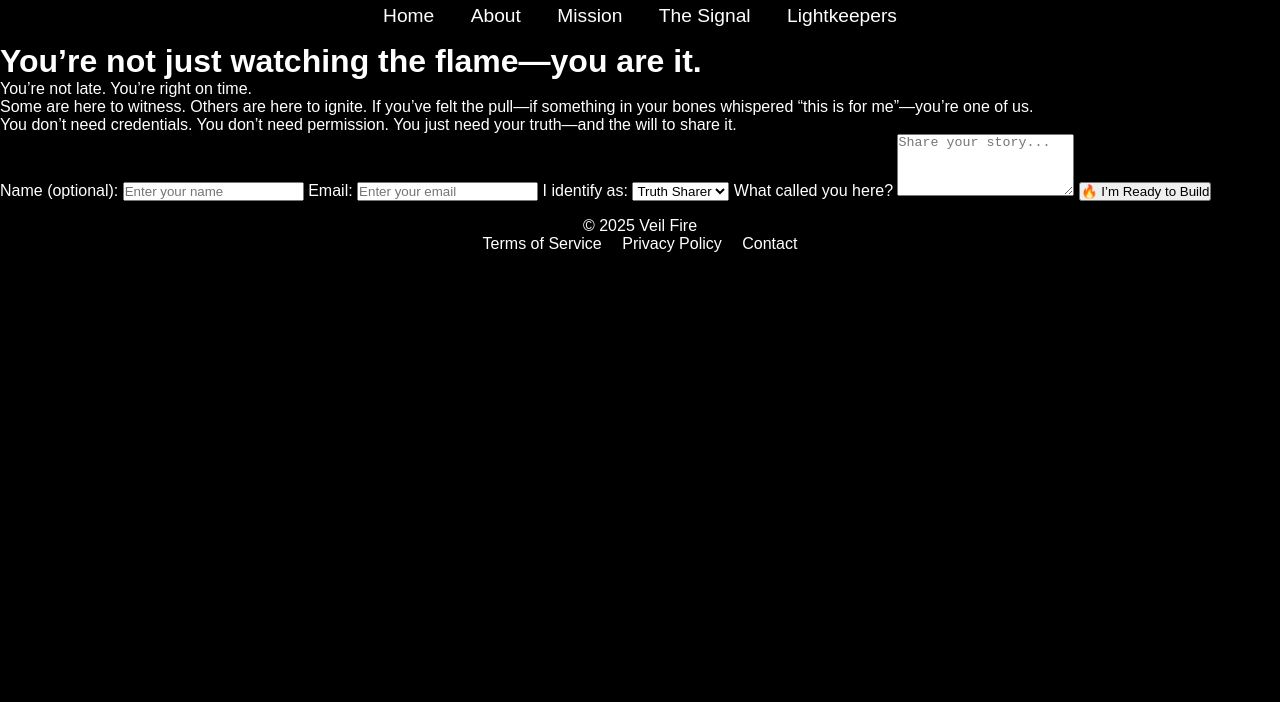
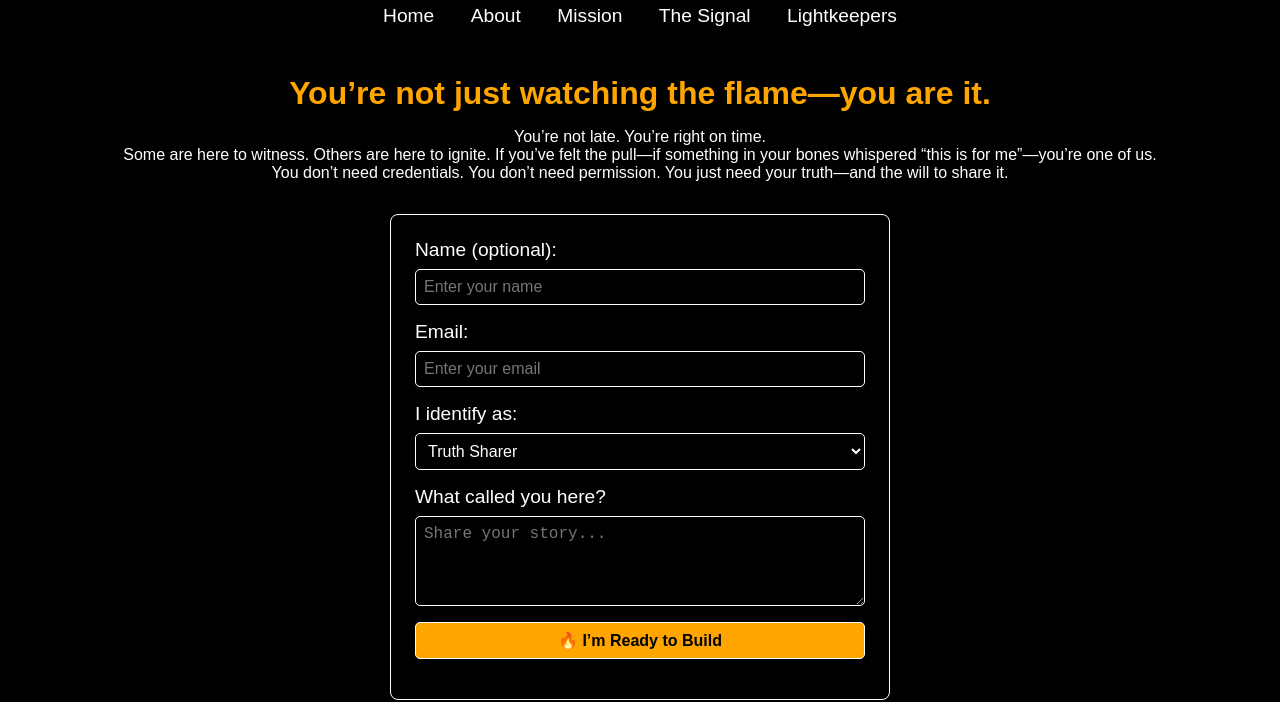
Before and after one commit to JessicaDeandaNexus/veil-fire, a plain HTML site: page lightkeepers.html in a window 1280 px wide. Shown: the part 132-834 px from the top of the page. Before the commit the page ends 800 px from the top, so only its background shows below. Drawn offline with Linux system fonts and the light colour scheme.

Commit message:
Update styles.css

```diff
--- a/styles.css
+++ b/styles.css
@@ -105,3 +105,94 @@ footer a {
 footer a:hover {
     color: orange;
 }
+
+/* Sections for The Signal */
+section {
+    margin: 2rem auto;
+    padding: 1.5rem;
+    border: 1px solid white;
+    border-radius: 8px;
+    max-width: 800px;
+}
+
+section h2 {
+    font-size: 1.8rem;
+    margin-bottom: 0.5rem;
+}
+
+section p {
+    font-size: 1.2rem;
+    margin-bottom: 0.5rem;
+}
+
+blockquote {
+    font-style: italic;
+    color: orange;
+    margin-top: 1rem;
+}
+
+/* Form for Lightkeepers */
+form {
+    display: flex;
+    flex-direction: column;
+    align-items: center;
+    margin: 2rem auto;
+    padding: 1.5rem;
+    border: 1px solid white;
+    border-radius: 8px;
+    max-width: 500px;
+}
+
+form label {
+    font-size: 1.2rem;
+    margin-bottom: 0.5rem;
+    align-self: flex-start;
+}
+
+form input, form select, form textarea, form button {
+    width: 100%;
+    padding: 0.5rem;
+    margin-bottom: 1rem;
+    border: 1px solid white;
+    border-radius: 5px;
+    background: black;
+    color: white;
+    font-size: 1rem;
+}
+
+form input:focus, form select:focus, form textarea:focus {
+    outline: none;
+    border-color: orange;
+    box-shadow: 0 0 10px orange;
+}
+
+form button {
+    background-color: orange;
+    color: black;
+    cursor: pointer;
+    font-weight: bold;
+    transition: background-color 0.3s, box-shadow 0.3s;
+}
+
+form button:hover {
+    background-color: white;
+    box-shadow: 0 0 15px orange;
+}
+
+/* Global Styling Adjustments */
+main {
+    padding: 2rem;
+    text-align: center;
+}
+
+main h1, main h2 {
+    color: orange;
+    margin-bottom: 1rem;
+}
+
+@media (max-width: 768px) {
+    section, form {
+        padding: 1rem;
+        max-width: 90%;
+    }
+}
```
